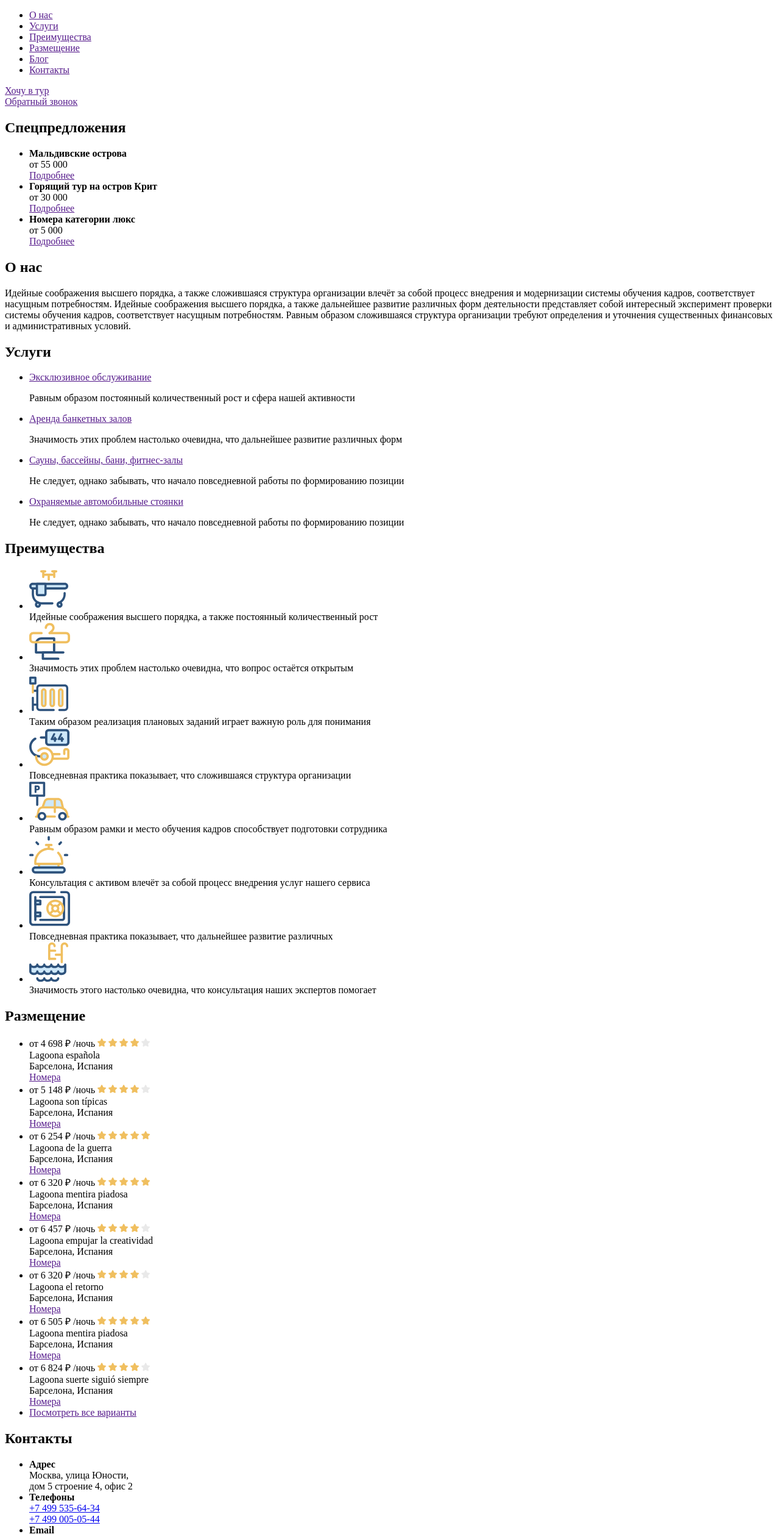
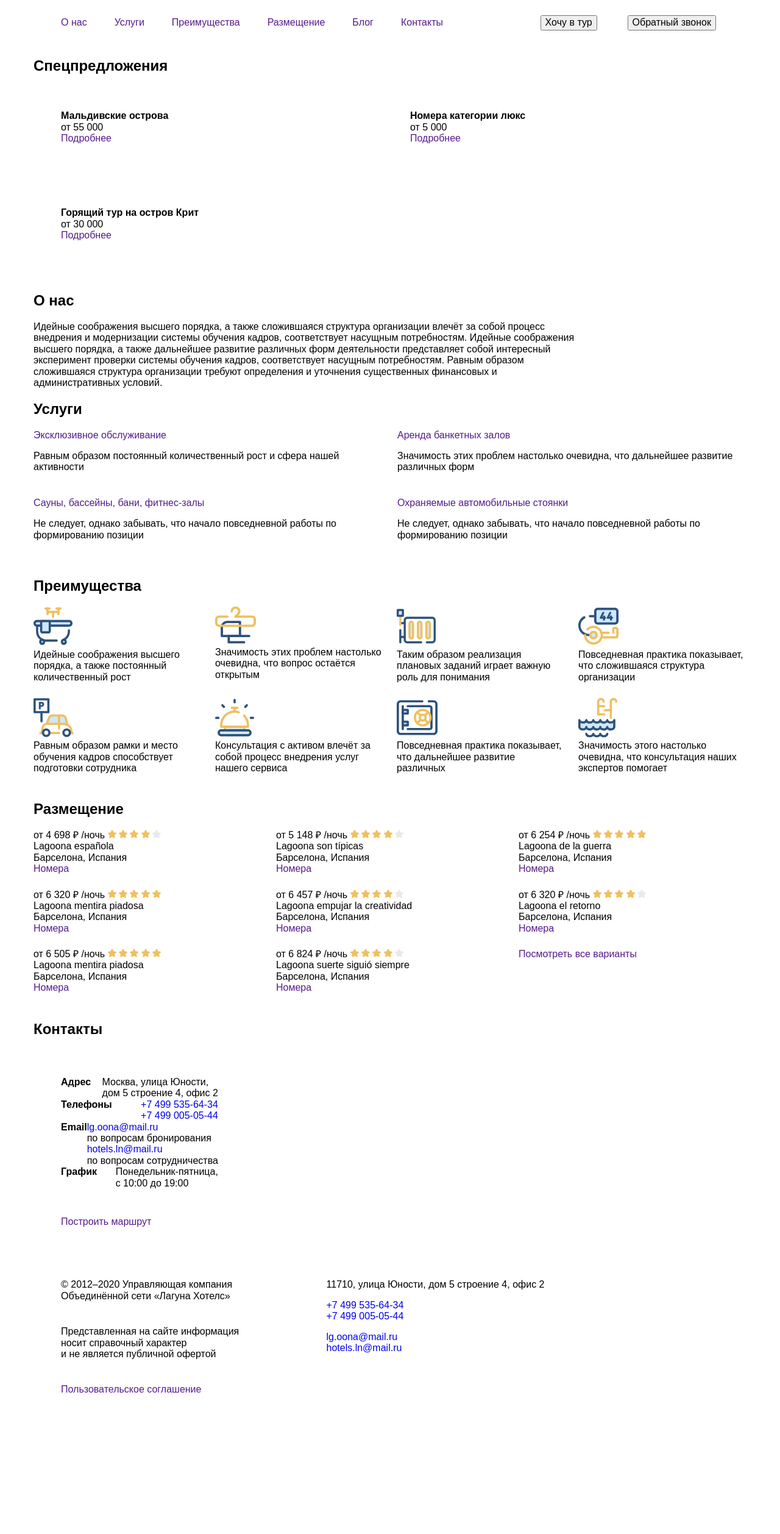
Before and after one commit to RamilBulambaev/Educational-project, a plain HTML site: page index.html in a window 1280 px wide. Shown: the part 62-2578 px from the top of the page at 61% size. After the commit the page ends 2411 px from the top, so only its background shows below. Drawn offline with Linux system fonts and the light colour scheme.

Commit message:
Version 1.1

```diff
--- /dev/null
+++ b/css/style.css
@@ -0,0 +1,176 @@
+* {
+  box-sizing: border-box;
+}
+
+a {
+  text-decoration: none;
+}
+
+ul {
+  margin: 0;
+  padding: 0;
+
+  list-style: none;
+}
+
+img {
+  max-width: 100%;
+}
+
+html {
+  font-family: sans-serif;
+}
+
+.container {
+  max-width: 1200px;
+  margin: 0 auto;
+  padding: 15px;
+}
+
+/* Header */
+/* Header-top */
+.header-top {
+  display: flex;
+  justify-content: space-between;
+  align-items: center;
+  margin-bottom: 30px;
+}
+
+.header-top-left {
+  display: flex;
+  align-items: center;
+}
+
+.header-top-logo {
+  margin-right: 35px;
+}
+
+/* Header-back */
+.header-back {
+  display: flex;
+  justify-content: space-between;
+  align-items: center;
+}
+
+.nav-list {
+  display: flex;
+}
+
+.nav-item {
+  margin: 27px 0;
+}
+
+.nav-item:first-child {
+  margin-left: 45px;
+}
+
+.nav-item:not(:last-child) {
+  margin-right: 45px;
+}
+
+.header-back-right {
+  display: flex;
+}
+
+.header-btn {
+  margin-right: 50px;
+}
+
+/* Offers */
+.offers-list {
+  display: flex;
+  flex-flow: row wrap;
+}
+
+.offers-card {
+  min-width: 573px;
+  margin-bottom: 24px;
+  padding-top: 40px;
+  padding-left: 45px;
+  padding-bottom: 40px;
+  padding-right: 108px;
+}
+
+/* About */
+.about-container {
+  max-width: 888px;
+}
+
+/* Service */
+.service-list {
+  display: flex;
+  flex-flow: row wrap;
+}
+
+.service-item {
+  max-width: 573px;
+  margin-bottom: 24px;
+}
+
+.service-item:not(:nth-child(2n)) {
+  margin-right: 24px;
+}
+
+/* advantage */
+.advantage-list {
+  display: flex;
+  flex-flow: row wrap;
+}
+
+.advantage-item {
+  max-width: 276px;
+  margin-bottom: 24px;
+}
+
+.advantage-item:not(:nth-child(4n)) {
+  margin-right: 22px;
+}
+
+/* Placement */
+.placement-list {
+  display: flex;
+  flex-flow: row wrap;
+}
+
+.placement-item {
+  min-width: 374px;
+  margin-bottom: 24px;
+}
+
+.placement-item:not(:nth-child(3n)) {
+  margin-right: 24px;
+}
+
+/* Contacts */
+.contacts-container {
+  display: flex;
+  margin-bottom: 40px;
+}
+
+.contacts-list {
+  margin: 45px;
+}
+
+.contacts-item {
+  display: flex;
+  justify-content: space-between;
+}
+
+.contacts-route-link {
+  margin-left: 45px;
+}
+
+/* footer */
+.footer-container {
+  display: flex;
+  justify-content: space-between;
+  padding: 45px;
+}
+
+.copiright-text {
+  margin-bottom: 40px;
+}
+
+.footer-item {
+  margin-bottom: 15px;
+}
--- a/index.html
+++ b/index.html
@@ -4,23 +4,30 @@
   <meta charset="UTF-8">
   <meta http-equiv="X-UA-Compatible" content="IE=edge">
   <meta name="viewport" content="width=device-width, initial-scale=1.0">
+  <link rel="stylesheet" href="/css/normalize.css">
+  <link rel="stylesheet" href="/css/style.css">
   <title>Lagoona сеть отелей</title>
 </head>
 <body>
   <div class="container">
     <header>
       <div class="header-top">
+        <div class="header-top-left">
           <div class="header-top-logo">
             <a href=""><img src="./img/logo.svg" alt="logo"></a>
           </div>
           <div class="header-top-contacts">
             <a href="tel:+74953225448">+7 495 322-54-48</a>
           </div>
+        </div>
+        <div class="heder-top-right">
           <div class="header-authorization">
             <span></span>
             <a href="" class="authorization-link">Личный кабинет</a>
           </div>
         </div>
+      </div>
+      <div class="header-back">
         <nav class="nav">
           <ul class="nav-list">
             <li class="nav-item">
@@ -38,17 +45,22 @@
             <li class="nav-item">
               <a href="" class="nav-link">Блог</a>
             </li>
-          <li>
+            <li class="nav-item">
               <a href="" class="nav-link">Контакты</a>
             </li>
           </ul>
+        </nav>
+        <div class="header-back-right">
           <div class="btn">
-          <a href="">Хочу в тур</a>
+            <!-- <a href="">Хочу в тур</a> -->
+            <button class="btn header-btn">Хочу в тур</button>
           </div>
           <div class="btn">
-          <a href="">Обратный звонок</a>
+            <!-- <a href="">Обратный звонок</a> -->
+            <button class="btn header-btn">Обратный звонок</button>
           </div>
-      </nav>
+        </div>
+      </div>
     </header>
     <main>
       <article class="offers">
@@ -57,50 +69,52 @@
         </h2>
         <ul class="offers-list">
           <li class="offers-item">
-            <div class="offers-card1">
+            <div class="offers-card">
               <strong class="offers-card-title">Мальдивские острова</strong>
               <div class="offers-card-price">от 55 000</div>
-              <a href="" class="orange-link offers-card-link">Подробнее</a>
+              <a class="orange-link offers-card-link" href="">Подробнее</a>
             </div>
           </li>
           <li class="offers-item">
-            <div class="offers-card2">
-              <strong class="offers-card-title">Горящий тур на остров Крит</strong>
-              <div class="offers-card-price">от 30 000</div>
-              <a href="" class="orange-link offers-card-link">Подробнее</a>
+            <div class="offers-card big-card">
+              <strong class="offers-card-title">Номера категории люкс</strong>
+              <div class="offers-card-price">от 5 000</div>
+              <a class="orange-link offers-card-link" href="">Подробнее</a>
             </div>
           </li>
           <li class="offers-item">
-            <div class="offers-card3">
-              <strong class="offers-card-title">Номера категории люкс</strong>
-              <div class="offers-card-price">от 5 000</div>
-              <a href="" class="orange-link offers-card-link">Подробнее</a>
+            <div class="offers-card">
+              <strong class="offers-card-title">Горящий тур на остров Крит </strong>
+              <div class="offers-card-price">от 30 000</div>
+              <a class="orange-link offers-card-link" href="">Подробнее</a>
             </div>
           </li>
         </ul>
       </article>
       <section class="about">
+        <div class="about-container">
           <h2 class="main-title">О нас</h2>
         <p class="about-text">Идейные соображения высшего порядка, а также сложившаяся структура организации влечёт за собой процесс внедрения и модернизации системы обучения кадров, соответствует насущным потребностям. Идейные соображения высшего порядка, а также дальнейшее развитие различных форм деятельности представляет собой интересный эксперимент проверки системы обучения кадров, соответствует насущным потребностям. Равным образом сложившаяся структура организации требуют определения и уточнения существенных финансовых
-          и административных условий.</p>
+          и административных условий. </p>
+        </div>
       </section>
       <section class="service">
         <h2 class="main-title">Услуги</h2>
         <ul class="service-list">
           <li class="service-item">
-            <a href="" class="orange-link ">Эксклюзивное обслуживание</a>
-            <p>Равным образом постоянный количественный рост и сфера нашей активности</p>
+            <a class="orange-link" href="">Эксклюзивное обслуживание</a>
+            <p>Равным образом постоянный количественный рост и сфера нашей активности </p>
           </li>
           <li class="service-item">
-            <a href="" class="orange-link ">Аренда банкетных залов</a>
+            <a class="orange-link" href="">Аренда банкетных залов</a>
             <p>Значимость этих проблем настолько очевидна, что дальнейшее развитие различных форм</p>
           </li>
           <li class="service-item">
-            <a href="" class="orange-link ">Сауны, бассейны, бани, фитнес-залы</a>
+            <a class="orange-link" href="">Сауны, бассейны, бани, фитнес-залы</a>
             <p>Не следует, однако забывать, что начало повседневной работы по формированию позиции</p>
           </li>
           <li class="service-item">
-            <a href="" class="orange-link ">Охраняемые автомобильные стоянки</a>
+            <a class="orange-link" href="">Охраняемые автомобильные стоянки</a>
             <p>Не следует, однако забывать, что начало повседневной работы по формированию позиции</p>
           </li>
         </ul>
@@ -112,7 +126,7 @@
             <div class="advantage-icon">
               <img src="./img/bathtub.svg" alt="">
             </div>
-            <div class="advantage-text">Идейные соображения высшего порядка, а также постоянный количественный рост</div>
+            <div class="advantage-text">Идейные соображения высшего порядка, а также постоянный количественный рост </div>
           </li>
           <li class="advantage-item">
             <div class="advantage-icon">
@@ -335,6 +349,7 @@
         </ul>
       </section>
       <section class="want-thour">
+        <div></div>
       </section>
       <section class="contacts">
         <h2 class="main-title">Контакты</h2>
@@ -421,7 +436,7 @@
             <br>
             и не является публичной офертой
           </div>
-          <a href="" class="copiright-link">Пользовательское соглашение</a>
+          <a class="copiright-link" href="">Пользовательское соглашение</a>
         </div>
         <div class="footer-contacts">
           <ul class="footer-list">
@@ -432,19 +447,19 @@
             </li>
             <li class="footer-item">
               <div class="footer-phone">
-                <a href="tel:+74995356434" class="footer-phone-link">
+                <a class="footer-phone-link" href="tel:+74995356434">
                   +7 499 535-64-34
                 </a>
                 <br>
-                <a href="tel:+74990050544" class="footer-phone-link">
+                <a class="footer-phone-link" href="tel:+74990050544">
                   +7 499 005-05-44
                 </a>
               </div>
             </li>
             <li class="footer-item">
-                <a href="mailto:lg.oona@mail.ru" class="footer-mail-link">lg.oona@mail.ru</a>
+                <a class="footer-mail-link" href="mailto:lg.oona@mail.ru">lg.oona@mail.ru</a>
                 <br>
-                <a href="mailto:hotels.ln@mail.ru" class="footer-mail-link">hotels.ln@mail.ru</a>
+                <a class="footer-mail-link" href="mailto:hotels.ln@mail.ru">hotels.ln@mail.ru</a>
             </li>
           </ul>
         </div>
@@ -453,17 +468,17 @@
         <div class="footer-social">
           <ul class="social-list">
             <li class="social-item">
-              <a href="" class="social-link">
+              <a class="social-link" href="">
                 <span class="social-link-icon"></span>
               </a>
             </li>
             <li class="social-item">
-              <a href="" class="social-link">
+              <a class="social-link" href="">
                 <span class="social-link-icon"></span>
               </a>
             </li>
             <li class="social-item">
-              <a href="" class="social-link">
+              <a class="social-link" href="">
                 <span class="social-link-icon"></span>
               </a>
             </li>
```
Also changed, not shown: css/normalize.css (added). Lines whose indentation alone changed are shown as unchanged.
